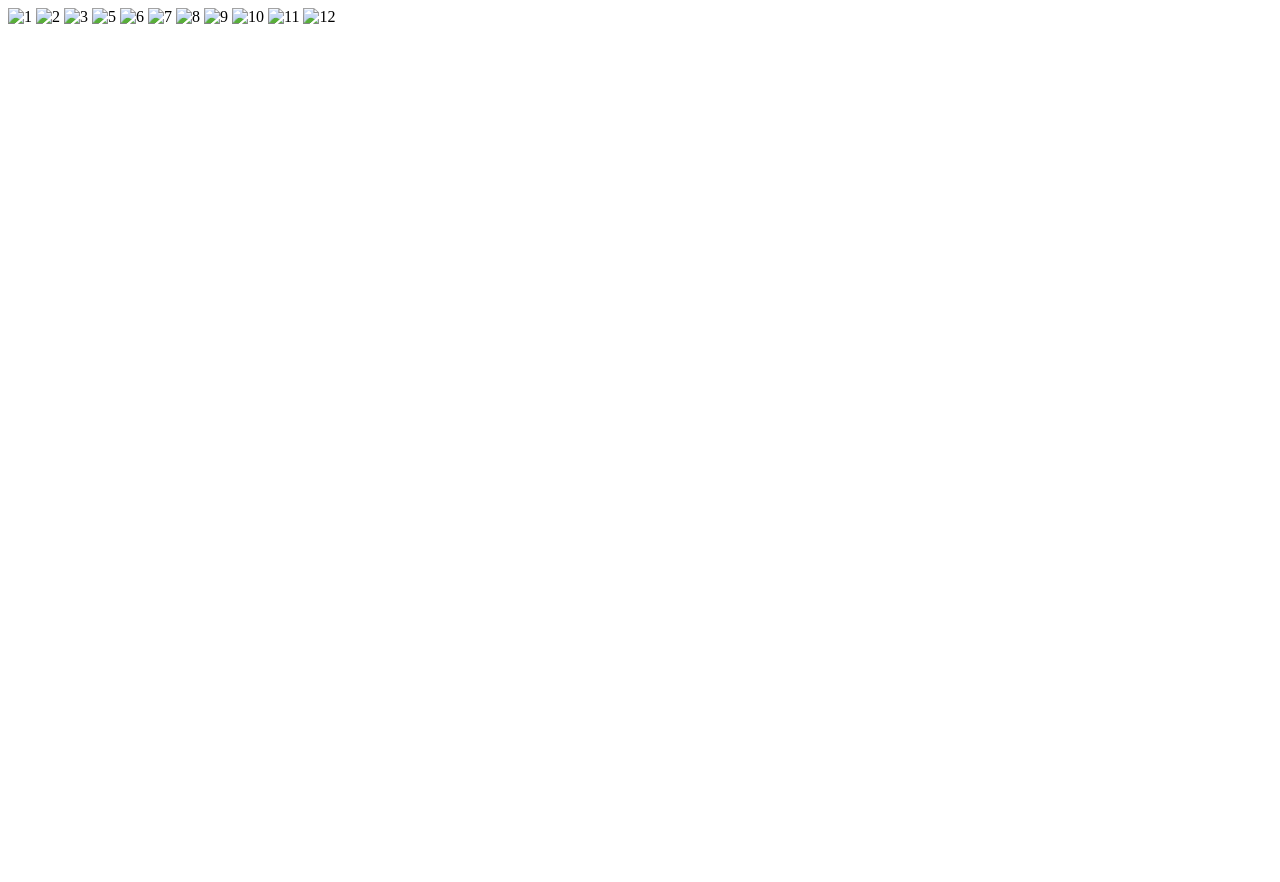
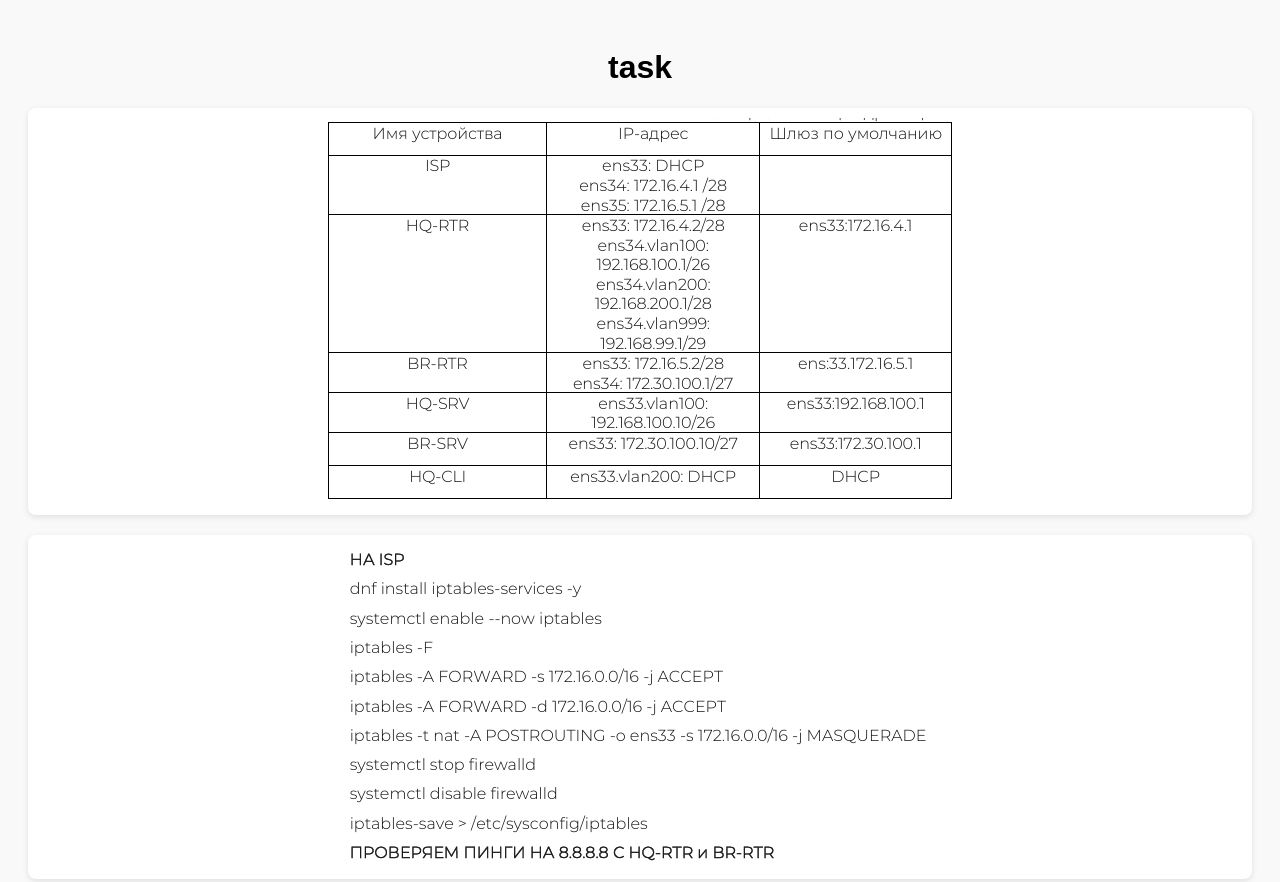
Before and after one commit to sigma-a-beep/task_visual, a plain HTML site: page index.html in a window 1280 px wide. Shown: the top 882 px of the page. Before the commit the page ends 800 px from the top, so only its background shows below. Drawn offline with Linux system fonts and the light colour scheme.

Commit message:
Update index.html

```diff
--- a/index.html
+++ b/index.html
@@ -1,11 +1,74 @@
-<img src="photo1.png" alt="1">
-<img src="photo2.png" alt="2">
-<img src="photo3.png" alt="3">
-<img src="photo5.png" alt="5">
-<img src="photo6.png" alt="6">
-<img src="photo7.png" alt="7">
-<img src="photo8.png" alt="8">
-<img src="photo9.png" alt="9">
-<img src="photo10.png" alt="10">
-<img src="photo11.png" alt="11">
-<img src="photo12.png" alt="12">
+<!DOCTYPE html>
+<html lang="ru">
+<head>
+    <meta charset="UTF-8">
+    <title>--</title>
+    <style>
+        body {
+            font-family: sans-serif;
+            background-color: #f9f9f9;
+            padding: 20px;
+        }
+        .photo-block {
+            margin-bottom: 20px;
+            padding: 10px;
+            background-color: #fff;
+            border-radius: 8px;
+            box-shadow: 0 2px 6px rgba(0,0,0,0.1);
+            text-align: center;
+        }
+        .photo-block img {
+            max-width: 100%;
+            height: auto;
+            border-radius: 6px;
+        }
+    </style>
+</head>
+<body>
+    <h1 style="text-align:center;">task</h1>
+
+    <div class="photo-block">
+        <img src="1.png" alt="1">
+    </div>
+
+    <div class="photo-block">
+        <img src="2.png" alt="2">
+    </div>
+
+    <div class="photo-block">
+        <img src="3.png" alt="3">
+    </div>
+
+    <div class="photo-block">
+        <img src="5.png" alt="5">
+    </div>
+
+    <div class="photo-block">
+        <img src="6.png" alt="6">
+    </div>
+
+    <div class="photo-block">
+        <img src="7.png" alt="7">
+    </div>
+
+    <div class="photo-block">
+        <img src="8.png" alt="8">
+    </div>
+
+    <div class="photo-block">
+        <img src="9.png" alt="9">
+    </div>
+
+    <div class="photo-block">
+        <img src="10.png" alt="10">
+    </div>
+
+    <div class="photo-block">
+        <img src="11.png" alt="11">
+    </div>
+
+    <div class="photo-block">
+        <img src="12.png" alt="12">
+    </div>
+</body>
+</html>
```
